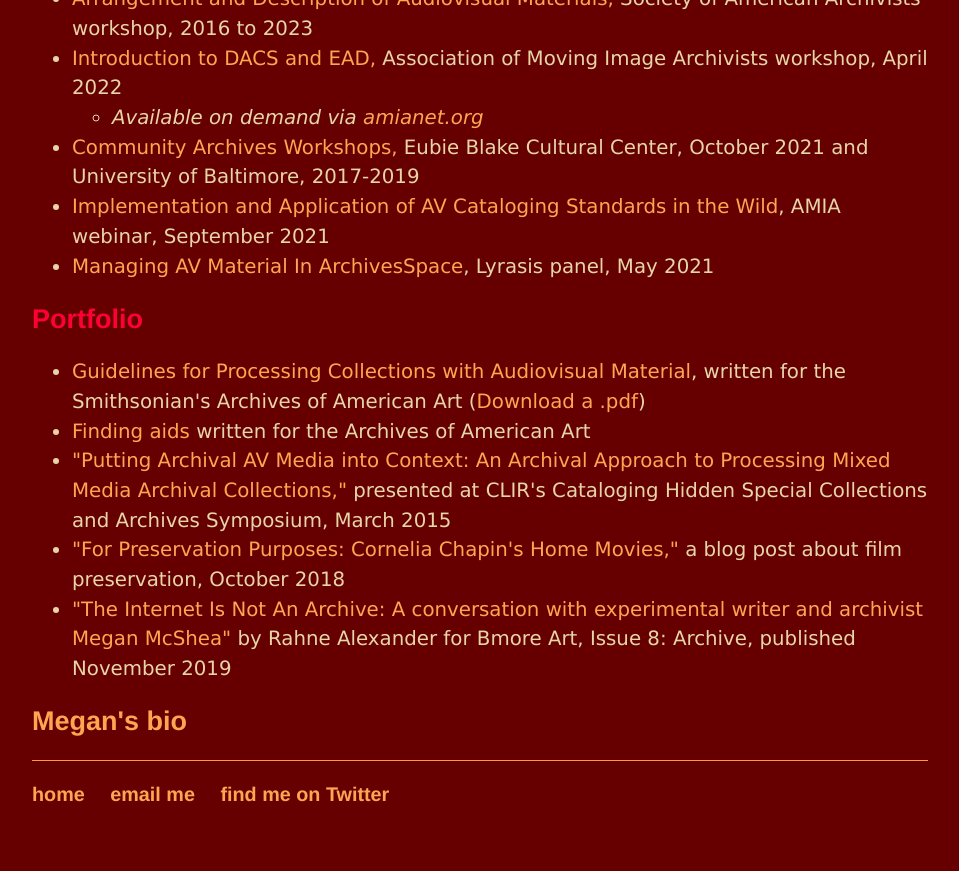
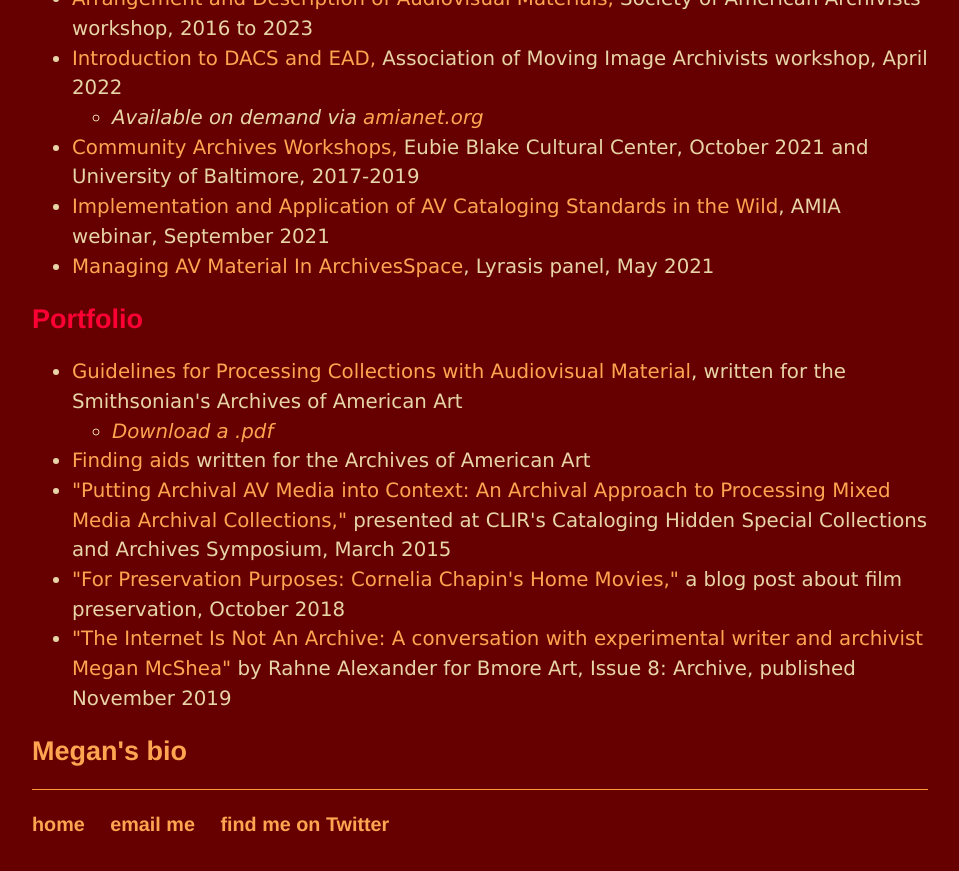
Before and after one commit to megan-mcshea/megan-mcshea.github.io, a Jekyll site: the page built from archivist.html, in a window 1280 px wide and 900 px high, scrolled down 1217 px. Shown: the top 871 px of the window, without its empty margins (160-1119 px from the left). Built offline with Jekyll 4.4.1, drawn with Linux system fonts in a browser that asks for light colours.

Commit message:
Update archivist.html

```diff
--- a/archivist.html
+++ b/archivist.html
@@ -48,7 +48,10 @@ title: Megan McShea, archivist
 
 	<h2>Portfolio</h2>
 	<ul>
-	<li><a href="https://www.aaa.si.edu/documentation/guidelines-for-processing-collections-with-audiovisual-material" target="_blank">Guidelines for Processing Collections with Audiovisual Material</a>, written for the Smithsonian's Archives of American Art (<a href="/AAAAVProcessingGuidelines2019.pdf" target="_blank">Download a .pdf</a>)</li>
+	<li><a href="https://www.aaa.si.edu/documentation/guidelines-for-processing-collections-with-audiovisual-material" target="_blank">Guidelines for Processing Collections with Audiovisual Material</a>, written for the Smithsonian's Archives of American Art </li>
+		<ul>
+			<li><i><a href="/AAAAVProcessingGuidelines2019.pdf" target="_blank">Download a .pdf</a></i></li>
+		</ul>
 	<li><a href="https://sova.si.edu/search?q=%22megan+mcshea%22&f=data_source%3AArchives+of+American+Art" target="_blank">Finding aids</a> written for the Archives of American Art</li>
 	<li><a href="https://www.clir.org/wp-content/uploads/sites/6/McShea.pdf" target="_blank">"Putting Archival AV Media into Context: An Archival Approach to Processing Mixed Media Archival Collections,"</a> presented at CLIR's Cataloging Hidden Special Collections and Archives Symposium, March 2015</li>
 	<li><a href="https://www.aaa.si.edu/blog/2018/10/for-preservation-purposes-cornelia-chapins-home-movies" target="_blank">"For Preservation Purposes: Cornelia Chapin's Home Movies,"</a> a blog post about film preservation, October 2018</li>
```
